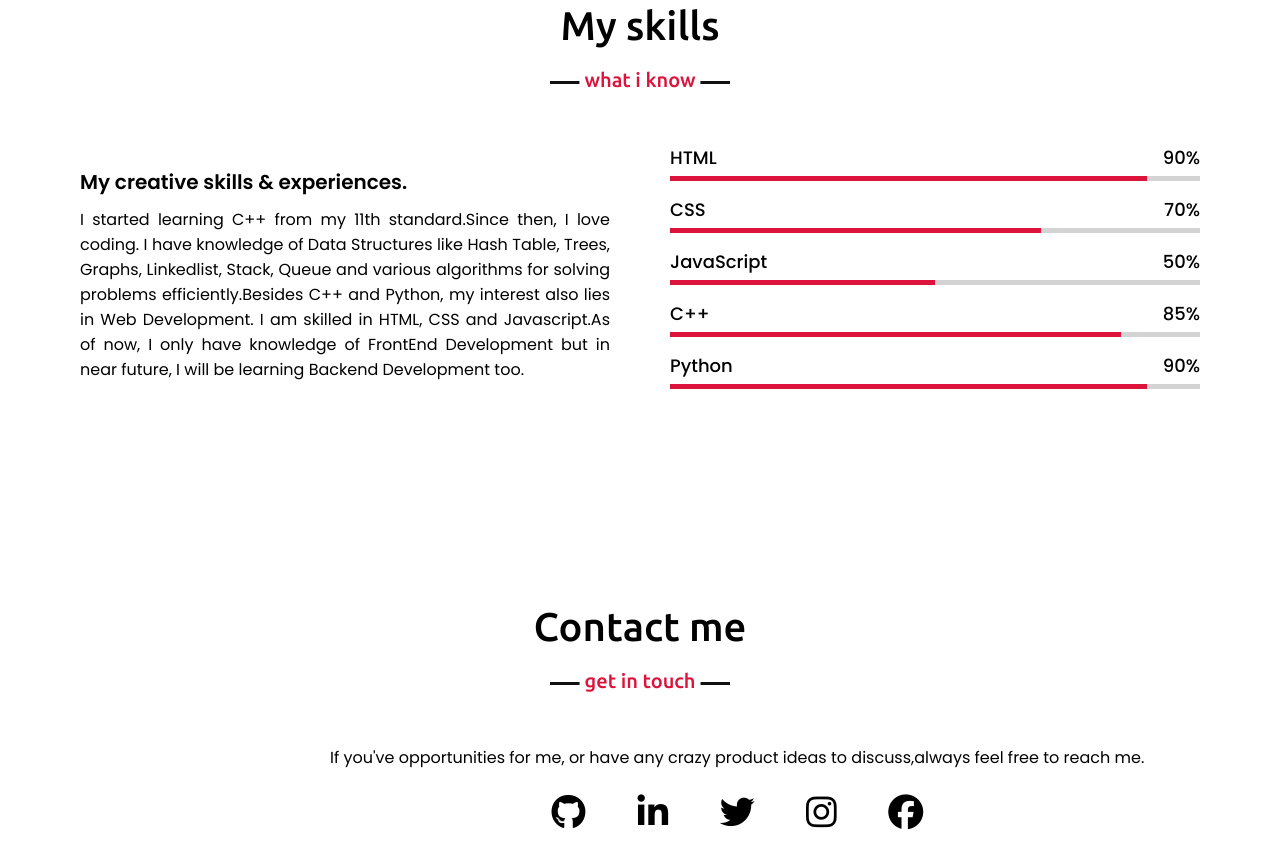
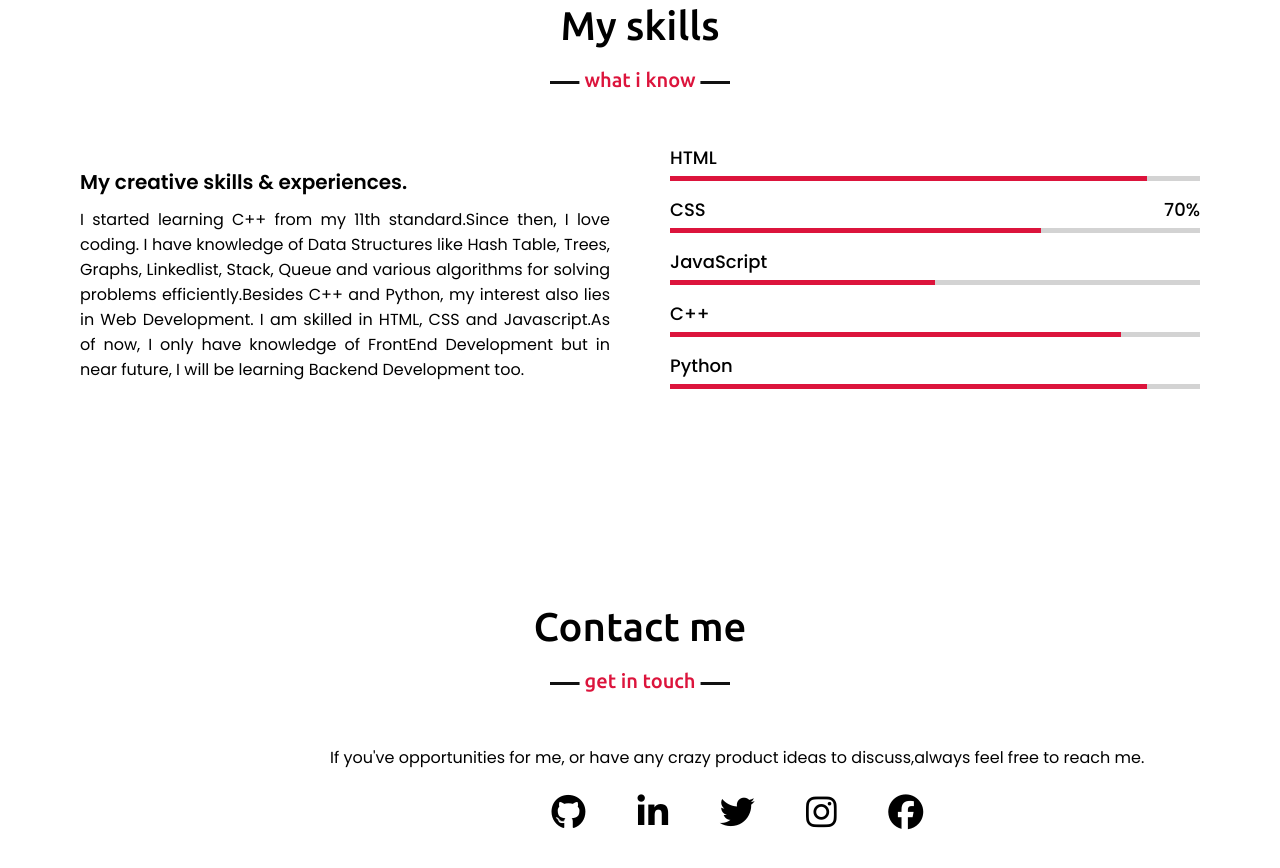
Before and after one commit to dhanashreeg368/dhanashreeg368.github.io, a plain HTML site: page index.html in a window 1280 px wide. Shown: the part 1645-2513 px from the top of the page. Drawn offline with nearby package versions, Linux system fonts and the light colour scheme.

Commit message:
Update index.html

```diff
--- a/index.html
+++ b/index.html
@@ -76,7 +76,6 @@
                     <div class="bars">
                         <div class="info">
                             <span>HTML</span>
-                            <span>90%</span>
                         </div>
                         <div class="line html"></div>
                     </div>
@@ -90,21 +89,18 @@
                     <div class="bars">
                         <div class="info">
                             <span>JavaScript</span>
-                            <span>50%</span>
                         </div>
                         <div class="line js"></div>
                     </div>
                     <div class="bars">
                         <div class="info">
                             <span>C++</span>
-                            <span>85%</span>
                         </div>
                         <div class="line cpp"></div>
                     </div>
                     <div class="bars">
                         <div class="info">
                             <span>Python</span>
-                            <span>90%</span>
                         </div>
                         <div class="line python"></div>
                     </div>
```
